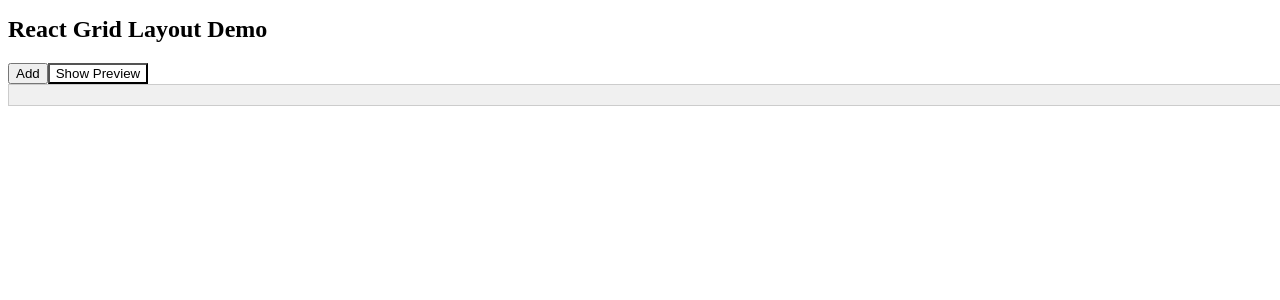
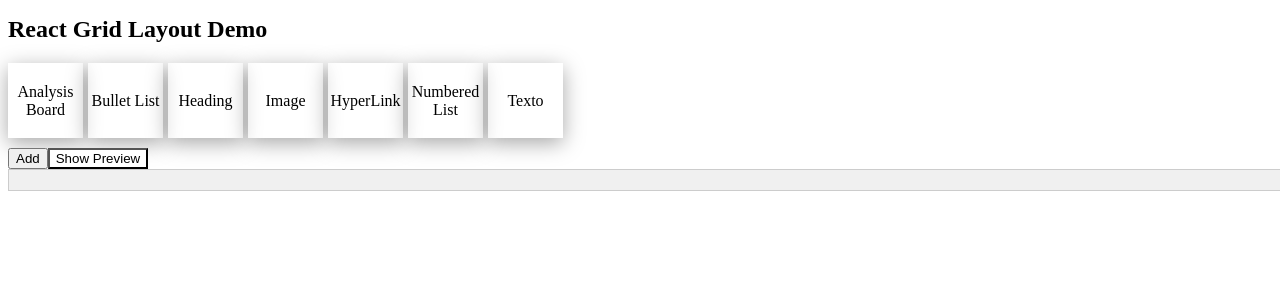
Before and after one commit to yordybb98/react-grid-layout, a React (Vite) app: page / in a window 1280 px wide. Shown: the top 300 px of the page. Built offline with nearby package versions, Linux system fonts and the light colour scheme.

Commit message:
Creating Toolbar

```diff
--- a/package.json
+++ b/package.json
@@ -10,8 +10,6 @@
     "preview": "vite preview"
   },
   "dependencies": {
-    "@mui/icons-material": "^5.14.16",
-    "@mui/material": "^5.14.17",
     "react": "^18.2.0",
     "react-dom": "^18.2.0",
     "react-grid-layout": "^1.4.2"
--- a/src/components/GridDemo/GridDemo.jsx
+++ b/src/components/GridDemo/GridDemo.jsx
@@ -3,6 +3,7 @@
 import "./GridDemo.css";
 import Item from "../Item/Item";
 import { useState } from "react";
+import Toolbox from "../Toolbox/Toolbox";
 
 const ResponsiveGridLayout = WidthProvider(Responsive);
 
@@ -24,6 +25,7 @@
 
     return (
         <>
+            <Toolbox />
             <button onClick={addItem}>Add</button>
             <button
                 onClick={() => {
@@ -35,6 +37,7 @@
             {!showPreview && (
                 <ResponsiveGridLayout
                     onLayoutChange={(lay) => {
+                        console.log(lay);
                         setLayout(lay);
                     }}
                     className="custom-grid"
@@ -44,7 +47,7 @@
                     rowHeight={150}
                     isBounded
                     containerPadding={[15, 15]}
-                    compactType="vertical"
+                    compactType={null}
                     preventCollision={false}>
                     {layout.map((item) => (
                         <div key={item.i} style={{ height: "auto", display: "flex" }}>
@@ -61,7 +64,7 @@
                     cols={{ lg: 4 }}
                     rowHeight={150}
                     containerPadding={[15, 15]}
-                    compactType="vertical"
+                    compactType={null}
                     isDraggable={false}
                     isResizable={false}
                     preventCollision={false}>
--- a/src/components/Item/Item.jsx
+++ b/src/components/Item/Item.jsx
@@ -1,45 +1,8 @@
-import DashboardIcon from "../../assets/MyDashboard/icon-buildercolumn.svg";
-import BulletIcon from "../../assets/MyDashboard/icon-builderbulletlist.svg";
-import HeadingIcon from "../../assets/MyDashboard/icon-builderheading.svg";
-import ImageIcon from "../../assets/MyDashboard/icon-builderimage.svg";
-import LinkIcon from "../../assets/MyDashboard/icon-builderlink.svg";
-import NumberedListIcon from "../../assets/MyDashboard/icon-buildernumberedlist.svg";
-import TextIcon from "../../assets/MyDashboard/icon-buildertext.svg";
 import DeleteIcon from "../../assets/icon-delete-white.svg";
+import { itemsTypes } from "../../utils/types";
 import "./item.css";
 //import EmptyStateIcon from "../assets/MyDashboard/icon-builderemptystate.svg";
 //import RowIcon from "../assets/MyDashboard/icon-builderrow.svg";
-
-const itemsTypes = [
-    {
-        title: "Analysis Board",
-        icon: DashboardIcon,
-    },
-    {
-        title: "Bullet List",
-        icon: BulletIcon,
-    },
-    {
-        title: "Heading",
-        icon: HeadingIcon,
-    },
-    {
-        title: "Image",
-        icon: ImageIcon,
-    },
-    {
-        title: "HyperLink",
-        icon: LinkIcon,
-    },
-    {
-        title: "Numbered List",
-        icon: NumberedListIcon,
-    },
-    {
-        title: "Texto",
-        icon: TextIcon,
-    },
-];
 
 function Item({ type, removeItem }) {
     const item = itemsTypes[type - 1];
--- /dev/null
+++ b/src/components/Toolbox/Toolbox.jsx
@@ -0,0 +1,29 @@
+import React, { useState } from "react";
+import Item from "../Item/Item";
+import { itemsTypes } from "../../utils/types";
+
+function Toolbox() {
+    const [list, setList] = useState(itemsTypes);
+    return (
+        <div style={{ display: "flex", gap: 5, marginBottom: "10px" }}>
+            {list.map((item) => (
+                <div
+                    key={item.id}
+                    style={{
+                        width: 75,
+                        height: 75,
+                        boxShadow: "rgba(0, 0, 0, 0.35) 0px 5px 20px",
+                        backgroundColor: "#ffffff73",
+                        display: "flex",
+                        justifyContent: "center",
+                        alignItems: "center",
+                        textAlign: "center",
+                    }}>
+                    {item.title}
+                </div>
+            ))}
+        </div>
+    );
+}
+
+export default Toolbox;
```
Also changed, not shown: 1 other file (tests, documents, lock files or other folders).
